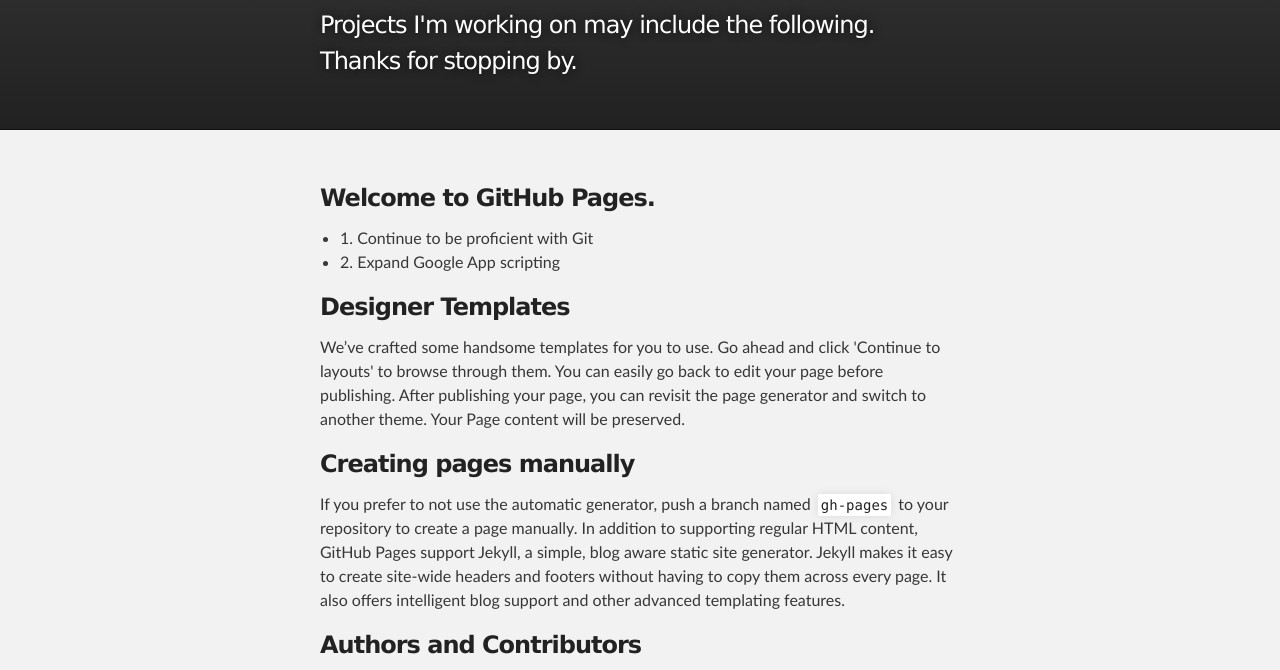
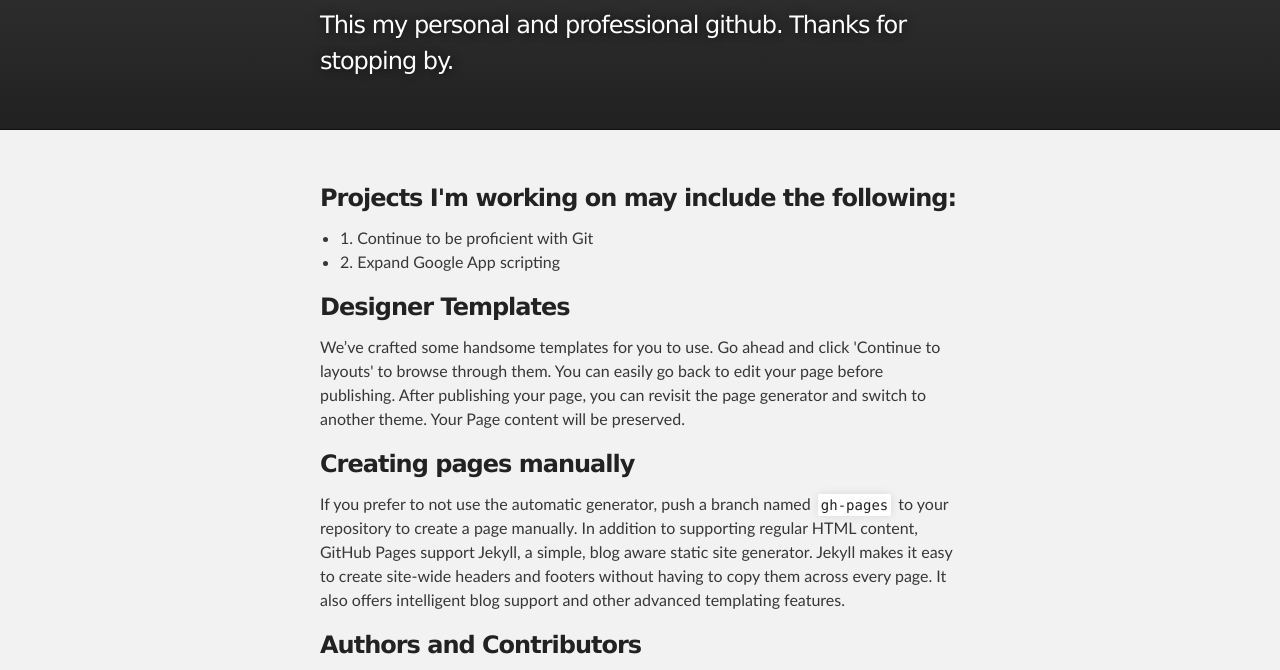
Before and after one commit to cboman/craigboman.github.io, a plain HTML site: page index.html in a window 1280 px wide. Shown: the part 116-786 px from the top of the page. Drawn offline with Linux system fonts and the light colour scheme.

Commit message:
Project updates

```diff
--- a/index.html
+++ b/index.html
@@ -19,7 +19,7 @@
           <a id="forkme_banner" href="https://github.com/craigboman">View on GitHub</a>
 
           <h1 id="project_title">CraigBoman.GitHub.io</h1>
-          <h2 id="project_tagline">Projects I'm working on may include the following. Thanks for stopping by.</h2>
+          <h2 id="project_tagline">This my personal and professional github. Thanks for stopping by.</h2>
 
         </header>
     </div>
@@ -28,7 +28,7 @@
     <div id="main_content_wrap" class="outer">
       <section id="main_content" class="inner">
         <h3>
-<a id="welcome-to-github-pages" class="anchor" href="#welcome-to-github-pages" aria-hidden="true"><span aria-hidden="true" class="octicon octicon-link"></span></a>Welcome to GitHub Pages.</h3>
+<a id="welcome-to-github-pages" class="anchor" href="#welcome-to-github-pages" aria-hidden="true"><span aria-hidden="true" class="octicon octicon-link"></span></a>Projects I'm working on may include the following:</h3>
 
 <ul>
 	<li>1. Continue to be proficient with Git</li>
```
